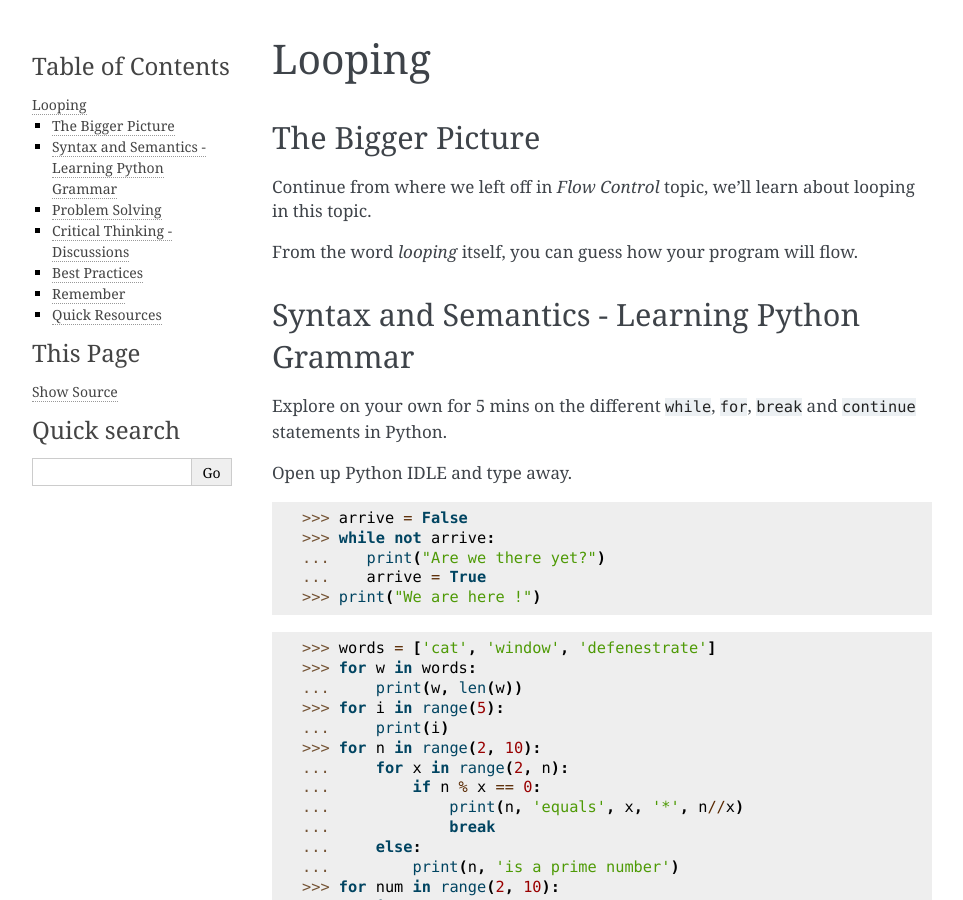
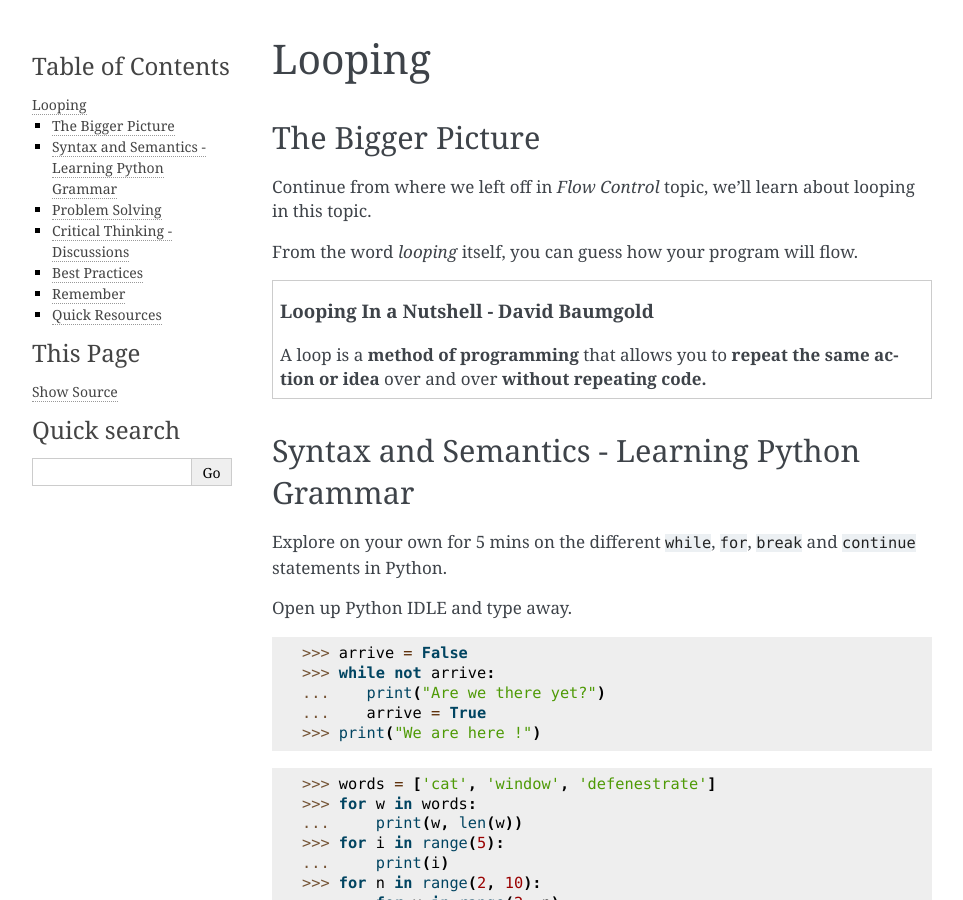
Before and after one commit to StudiMY/101-beginning-python, a Sphinx documentation site: the page built from source/looping/index.rst, in a window 1280 px wide and 900 px high. Shown: the whole window, without its empty margins (148-1111 px from the left). Built offline with Sphinx 7.4.7, drawn with Linux system fonts in a browser that asks for light colours.

Commit message:
fix block issue

```diff
--- a/source/looping/index.rst
+++ b/source/looping/index.rst
@@ -7,7 +7,8 @@ Continue from where we left off in `Flow Control` topic, we'll learn about loopi
 
 From the word `looping` itself, you can guess how your program will flow.
 
-.. topic:: Looping - David Baumgold
+.. topic:: Looping In a Nutshell - David Baumgold
+
     A loop is a **method of programming** that allows you to **repeat the same action or idea** over and over **without repeating code.**
 
 Syntax and Semantics - Learning Python Grammar
```
